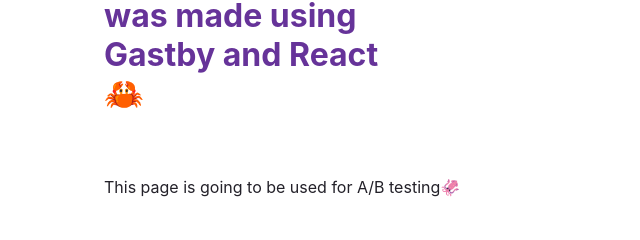
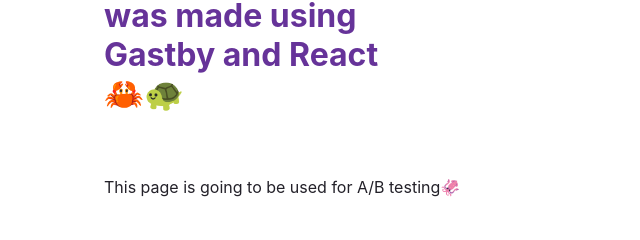
Before and after one commit to Jjanzen27/gatsby-ab-test, a Gatsby site: page / in a window 1280 px wide. Shown: the part 147-387 px from the top of the page, 0-640 px from the left. Built offline with nearby package versions, Linux system fonts and the light colour scheme; Gatsby itself is replaced by a stand-in of ours.

Commit message:
version C

```diff
--- a/src/pages/index.js
+++ b/src/pages/index.js
@@ -27,7 +27,7 @@
         Welcome
         <span style={headingAccentStyles}> — this site was made using Gastby and React </span>
         <span role="img" aria-label="Party popper emojis">
-          🦀
+          🦀🐢
         </span>
       </h1>
       <p style={paragraphStyles}>
```
